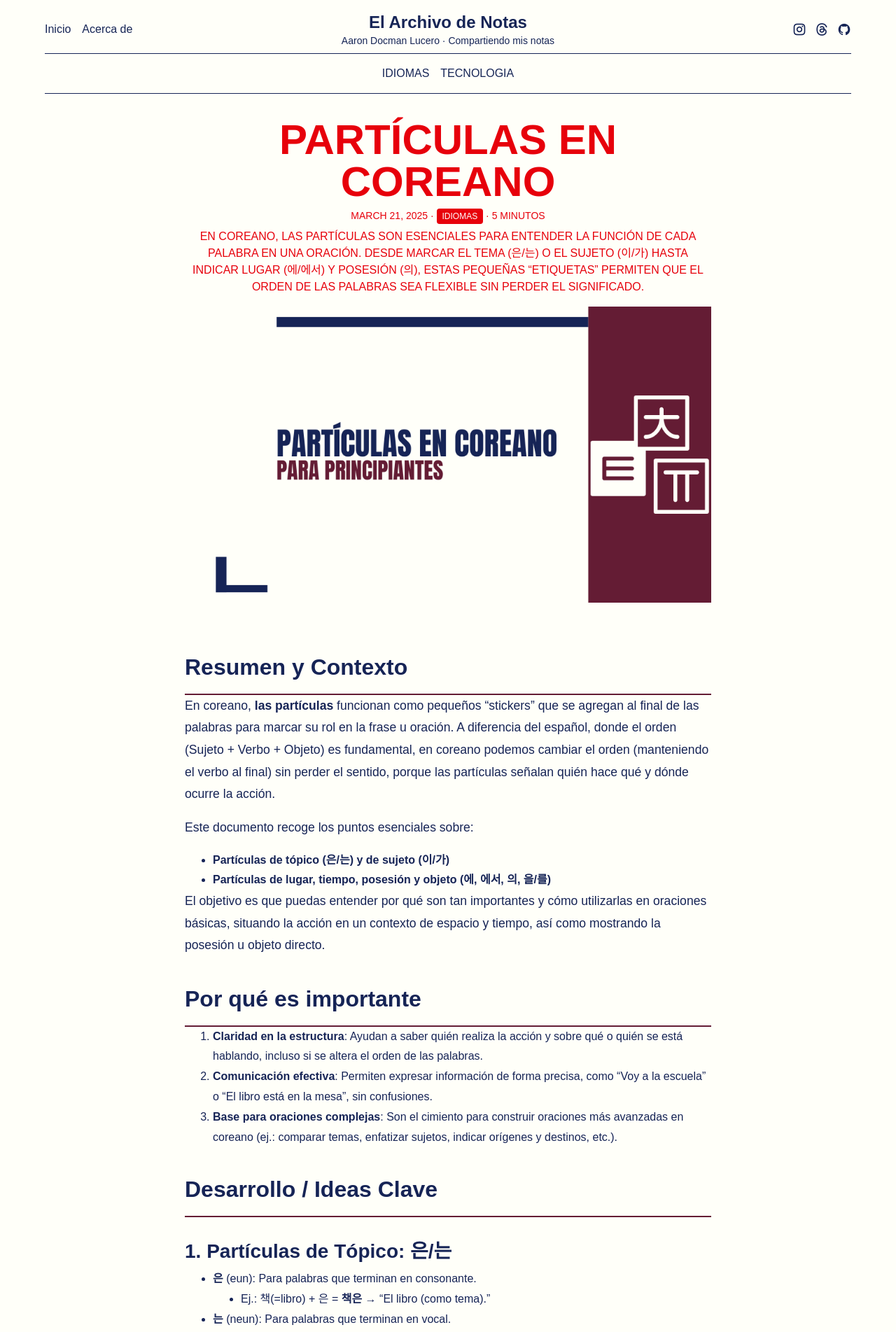
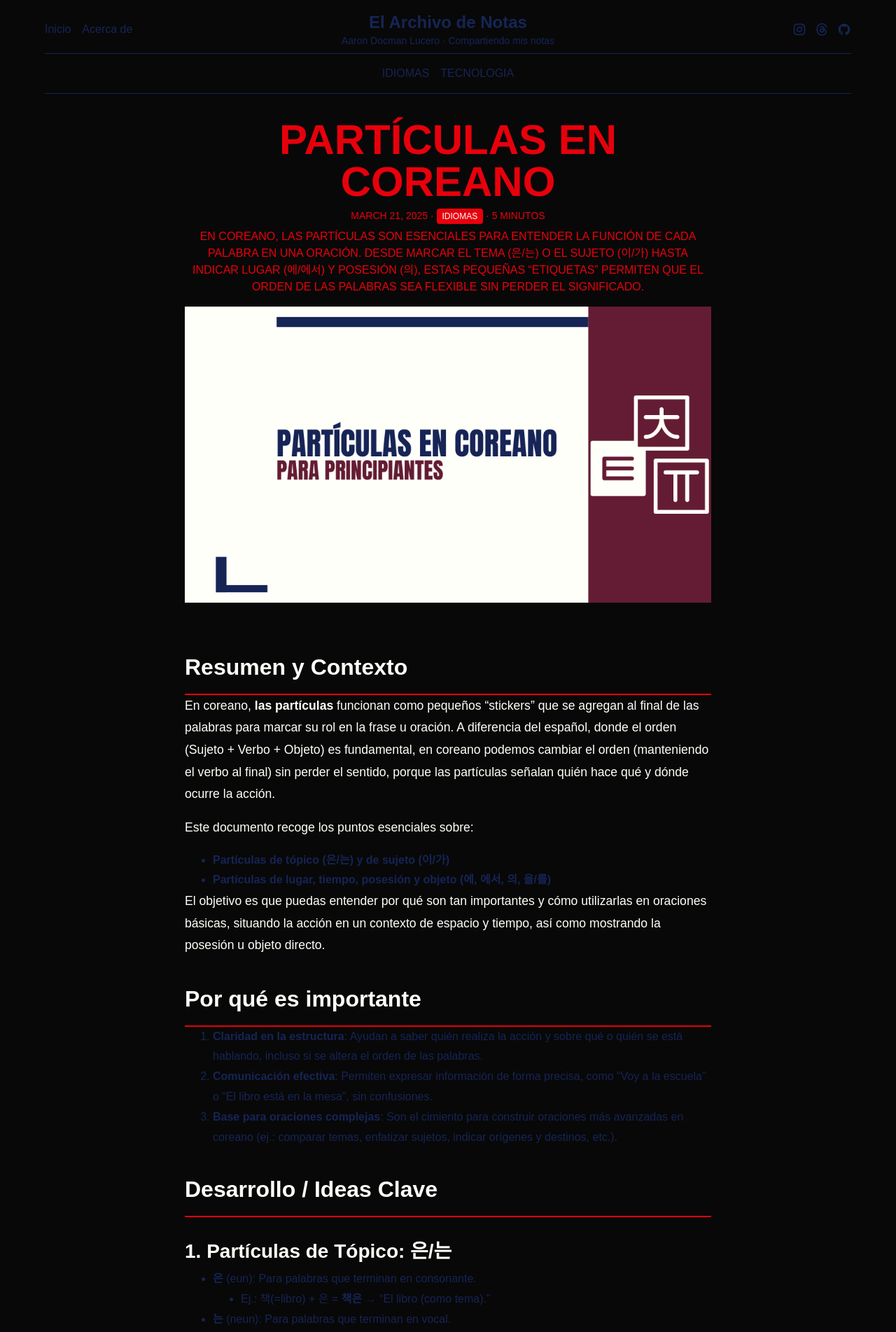
Before and after one commit to adocman/adocman.github.io, a Jekyll site: the page built from _posts/2025-03-25-particulas-en-coreano.md, in a window 1280 px wide. Shown: the top 1903 px of the page at 70% size. Built offline with Jekyll 4.4.1, drawn with Linux system fonts in a browser that asks for light colours; nearby versions of some CDN libraries.

Commit message:
colors 2

```diff
--- a/assets/css/main.css
+++ b/assets/css/main.css
@@ -1,5 +1,5 @@
 body {
-    background-color: #fffff9;
+    background-color: #080808;
     margin: 0 3rem;
     font-family: 'Arial', sans-serif;
     color: #162456; /* text-blue-900 */
@@ -18,15 +18,15 @@ body {
     font-size: 2.5rem;
     font-weight: bold;
     text-align: center;
-    color: #641c34;
+    color: #e7000b;
     margin-bottom: 1rem;
 }
 
 .post h2 {
     font-size: 2rem;
     font-weight: bold;
-    color: #162456;
-    border-bottom: 2px solid #641c34;
+    color: #fffff9;
+    border-bottom: 2px solid #e7000b;
     padding-bottom: 0.5rem;
     margin-top: 2rem;
 }
@@ -34,14 +34,14 @@ body {
 .post h3 {
     font-size: 1.75rem;
     font-weight: bold;
-    color: #162456;
+    color: #fffff9;
     margin-top: 1.5rem;
 }
 
 /* Párrafos */
 .post p {
     font-size: 1.1rem;
-    color: #162456;
+    color: #fffff9;
     margin-bottom: 1rem;
 }
 
@@ -76,7 +76,7 @@ body {
 
 /* Citas */
 .post blockquote {
-    border-left: 4px solid #641c34;
+    border-left: 4px solid #e7000b;
     padding-left: 1rem;
     font-style: italic;
     color: #162456;
@@ -92,7 +92,7 @@ body {
 
 /* Enlaces */
 .post a {
-    color: #641c34;
+    color: #e7000b;
     font-weight: bold;
     text-decoration: underline;
 }
@@ -110,7 +110,7 @@ body {
 }
 
 .post th, .post td {
-    border: 1px solid #641c34;
+    border: 1px solid #e7000b;
     padding: 1rem;
     text-align: left;
     font-size: 1rem;
@@ -119,7 +119,7 @@ body {
 }
 
 .post th {
-    background-color: #641c34;
+    background-color: #e7000b;
     color: #ffffff;
     font-weight: bold;
 }
```
